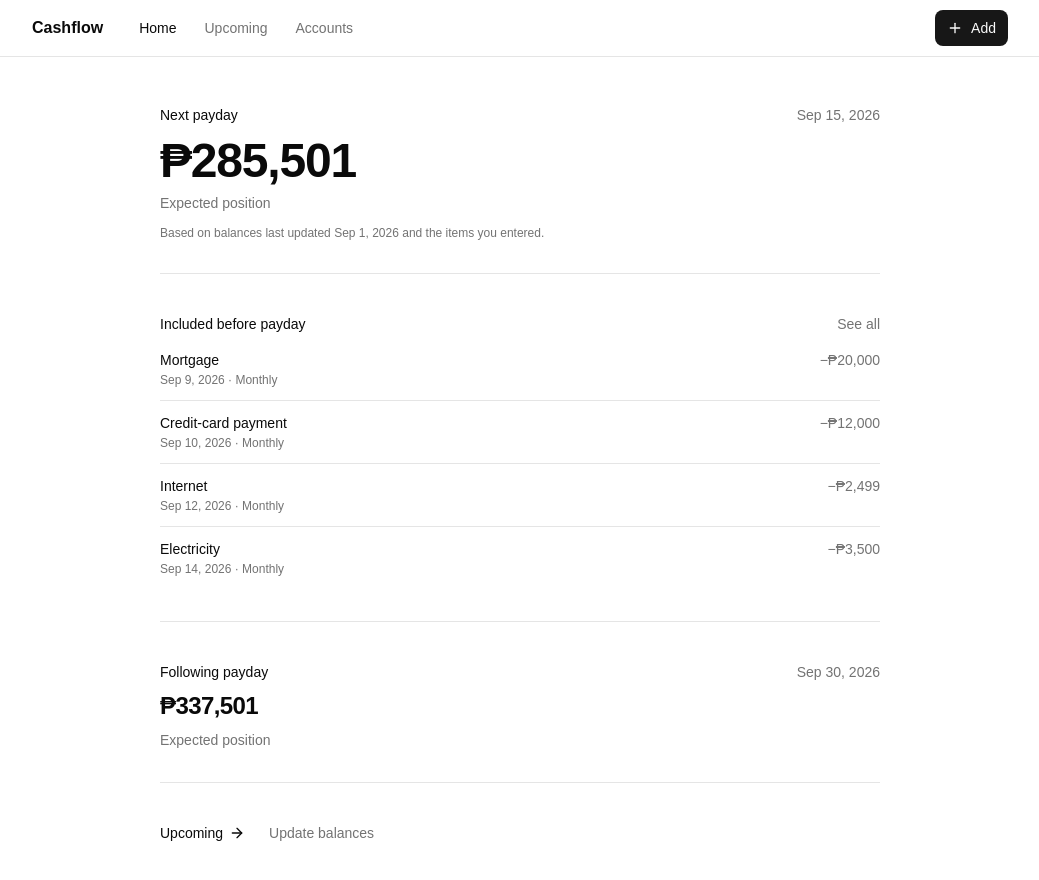
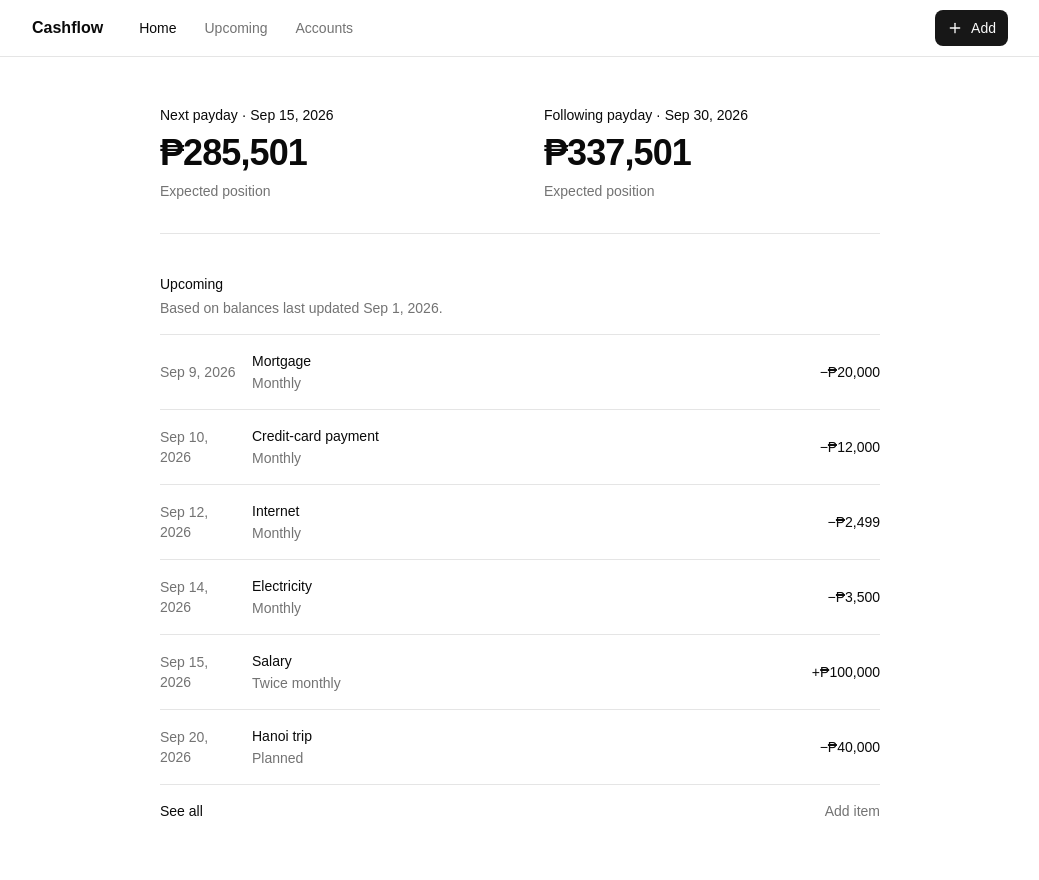
Before and after one commit to stanxaf/cashflow, a Next.js app: page /paydays in a window 1280 px wide. Shown: the top 880 px of the page, without its empty margins (120-1159 px from the left). Built offline with nearby package versions, Linux system fonts and the light colour scheme.

Commit message:
Refine primary cashflow view

```diff
--- a/src/app/(app)/paydays/page.tsx
+++ b/src/app/(app)/paydays/page.tsx
@@ -1,10 +1,9 @@
 import Link from "next/link";
-import { ArrowRight } from "lucide-react";
 import {
   estimatedPositionToday,
   latestLiquidBalanceDate,
-  obligationsThrough,
   positionAt,
+  upcomingEvents,
   upcomingPaydays,
 } from "@/lib/seed-data";
 import { formatDate, formatPHP } from "@/lib/utils";
@@ -15,70 +14,66 @@ export default function PaydaysPage() {
   const followingPayday = paydays[1];
   const nextPosition = nextPayday ? positionAt(nextPayday.date) : estimatedPositionToday();
   const followingPosition = followingPayday ? positionAt(followingPayday.date) : nextPosition;
-  const obligations = nextPayday ? obligationsThrough(nextPayday.date) : [];
+  const upcoming = upcomingEvents().slice(0, 6);
 
   return (
     <div className="space-y-10">
-      <section className="space-y-3 border-b pb-8">
-        <div className="flex items-baseline justify-between gap-4">
-          <p className="text-sm font-medium">Next payday</p>
-          {nextPayday && <p className="text-sm text-muted-foreground">{formatDate(nextPayday.date, { month: "short", day: "numeric" })}</p>}
+      <section className="grid gap-8 border-b pb-8 sm:grid-cols-2 sm:gap-12">
+        <div className="space-y-2">
+          <p className="text-sm font-medium">
+            Next payday{nextPayday ? ` · ${formatDate(nextPayday.date, { month: "short", day: "numeric" })}` : ""}
+          </p>
+          <p className="text-3xl font-semibold tracking-tight tabular-nums sm:text-4xl">{formatPHP(nextPosition)}</p>
+          <p className="text-sm text-muted-foreground">Expected position</p>
         </div>
 
+        {followingPayday && (
+          <div className="space-y-2">
+            <p className="text-sm font-medium">
+              Following payday · {formatDate(followingPayday.date, { month: "short", day: "numeric" })}
+            </p>
+            <p className="text-3xl font-semibold tracking-tight tabular-nums sm:text-4xl">{formatPHP(followingPosition)}</p>
+            <p className="text-sm text-muted-foreground">Expected position</p>
+          </div>
+        )}
+      </section>
+
+      <section className="space-y-4">
         <div>
-          <p className="text-4xl font-semibold tracking-tight tabular-nums sm:text-5xl">{formatPHP(nextPosition)}</p>
-          <p className="mt-2 text-sm text-muted-foreground">Expected position</p>
+          <h1 className="text-sm font-medium">Upcoming</h1>
+          <p className="mt-1 text-sm text-muted-foreground">
+            Based on balances last updated {formatDate(latestLiquidBalanceDate(), { month: "short", day: "numeric" })}.
+          </p>
         </div>
 
-        <p className="text-xs text-muted-foreground">
-          Based on balances last updated {formatDate(latestLiquidBalanceDate(), { month: "short", day: "numeric" })} and the items you entered.
-        </p>
-      </section>
-
-      {obligations.length > 0 && (
-        <section className="space-y-3 border-b pb-8">
-          <div className="flex items-center justify-between gap-4">
-            <h2 className="text-sm font-medium">Included before payday</h2>
-            <Link href="/upcoming" className="text-sm text-muted-foreground hover:text-foreground">See all</Link>
-          </div>
-
-          <div className="divide-y">
-            {obligations.map((event) => (
+        <div className="divide-y border-y">
+          {upcoming.map((event) => (
             <Link
               href={`/items/${event.id}/edit`}
               key={event.id}
-                className="grid grid-cols-[1fr_auto] gap-4 py-3 first:pt-1 hover:text-foreground"
+              className="grid grid-cols-[76px_1fr_auto] items-center gap-4 py-4 hover:bg-muted/20"
             >
+              <p className="text-sm text-muted-foreground">
+                {formatDate(event.date, { month: "short", day: "numeric" })}
+              </p>
               <div className="min-w-0">
                 <p className="truncate text-sm font-medium">{event.title}</p>
-                  <p className="mt-0.5 text-xs text-muted-foreground">
-                    {formatDate(event.date, { month: "short", day: "numeric" })}{event.recurring ? ` · ${event.recurring}` : ""}
+                <p className="mt-0.5 text-sm text-muted-foreground">
+                  {event.state === "planned" ? "Planned" : event.recurring ?? (event.type === "income" ? "Income" : event.type === "transfer" ? "Transfer" : "Expense")}
                 </p>
               </div>
-                <p className="text-sm tabular-nums text-muted-foreground">−{formatPHP(event.amount)}</p>
+              <p className="text-sm tabular-nums">
+                {event.type === "income" ? "+" : "−"}{formatPHP(event.amount)}
+              </p>
             </Link>
           ))}
         </div>
+
+        <div className="flex items-center justify-between gap-4 text-sm">
+          <Link href="/upcoming" className="font-medium hover:underline">See all</Link>
+          <Link href="/items/new" className="text-muted-foreground hover:text-foreground">Add item</Link>
+        </div>
       </section>
-      )}
-
-      {followingPayday && (
-        <section className="space-y-2 border-b pb-8">
-          <div className="flex items-baseline justify-between gap-4">
-            <p className="text-sm font-medium">Following payday</p>
-            <p className="text-sm text-muted-foreground">{formatDate(followingPayday.date, { month: "short", day: "numeric" })}</p>
-          </div>
-          <p className="text-2xl font-semibold tracking-tight tabular-nums">{formatPHP(followingPosition)}</p>
-          <p className="text-sm text-muted-foreground">Expected position</p>
-        </section>
-      )}
-
-      <div className="flex flex-wrap items-center gap-x-6 gap-y-3 text-sm">
-        <Link href="/upcoming" className="inline-flex items-center gap-1.5 font-medium hover:underline">
-          Upcoming <ArrowRight className="h-4 w-4" />
-        </Link>
-        <Link href="/accounts" className="text-muted-foreground hover:text-foreground">Update balances</Link>
-      </div>
     </div>
   );
 }
```
Lines whose indentation alone changed are shown as unchanged.
